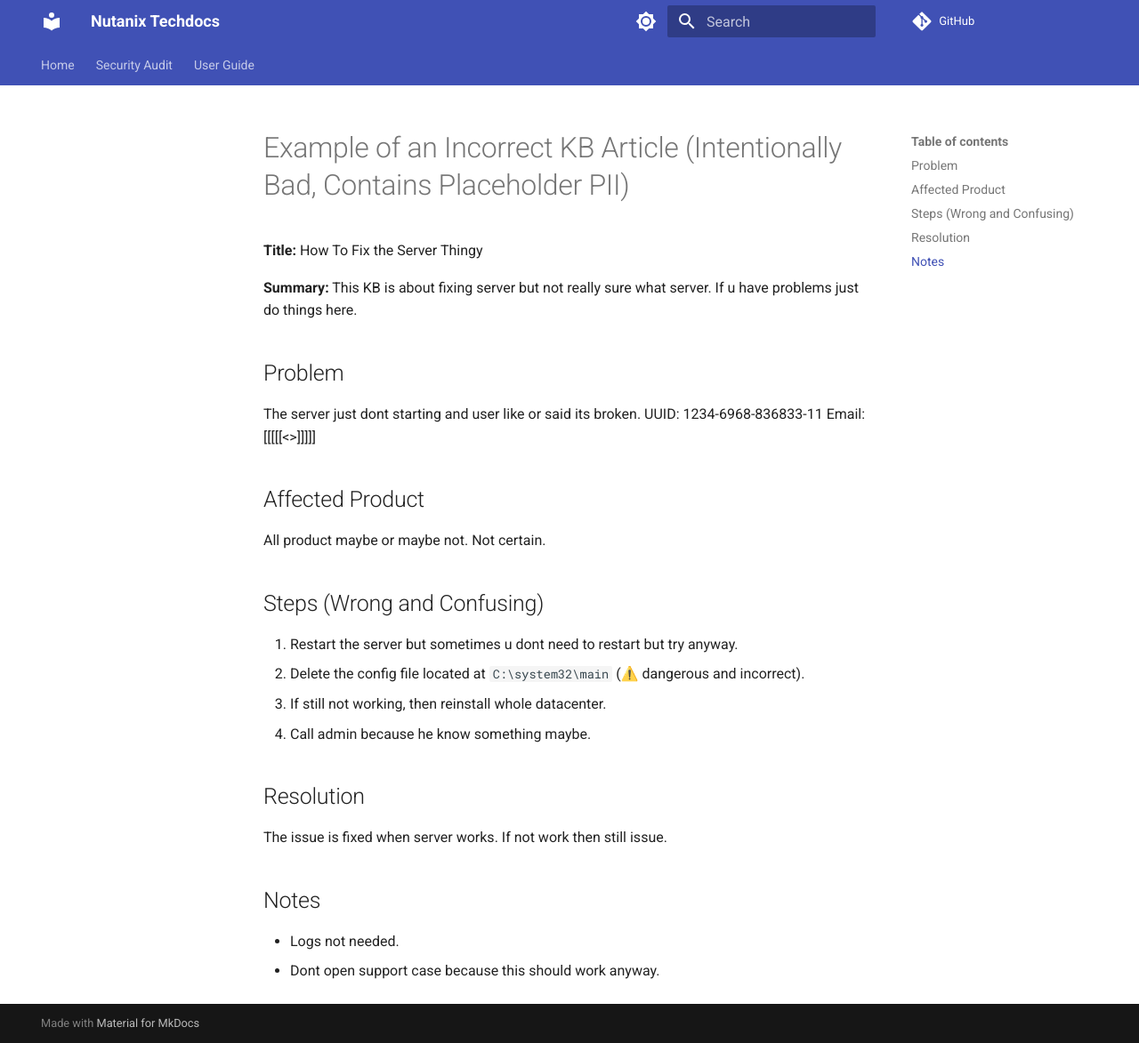
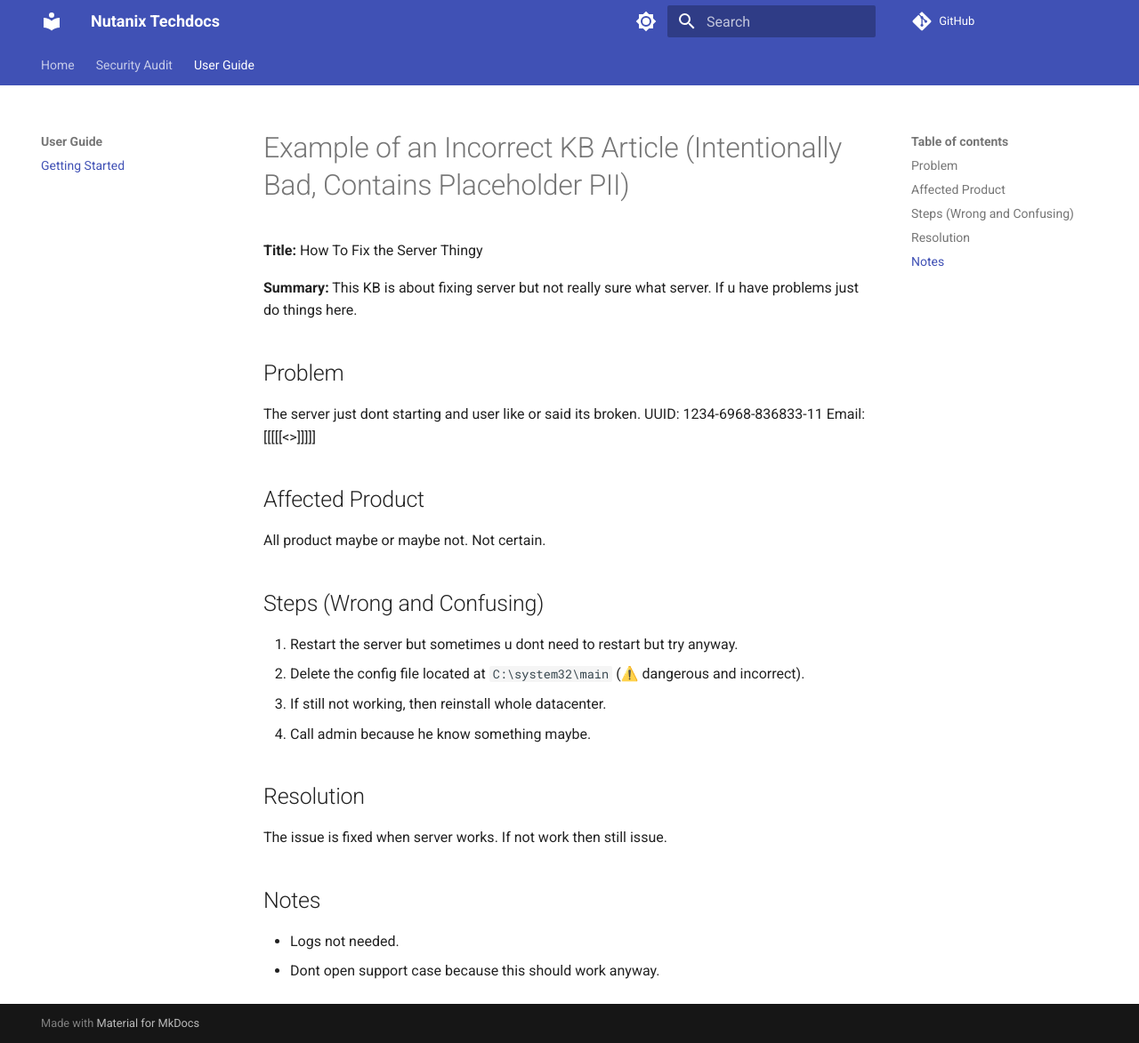
Before and after one commit to NutantShailesh/Techdocs, an MkDocs documentation site: the page built from docs/guide/getting-started.md, in a window 1280 px wide and 1173 px high. Shown: the whole window at 89% size. Built offline with MkDocs 1.6.1 and Material for MkDocs 9.7.7, drawn with Linux system fonts in a browser that asks for light colours; comment, search, counter and statistics services are not loaded.

Commit message:
syncing cvhanges

```diff
--- a/mkdocs.yml
+++ b/mkdocs.yml
@@ -50,4 +50,4 @@ nav:
   - Home: index.md
   - Security Audit: PII.md
   - User Guide:
-    - Getting Started: guide/gettingstarted.md
+    - Getting Started: guide/getting-started.md
```
